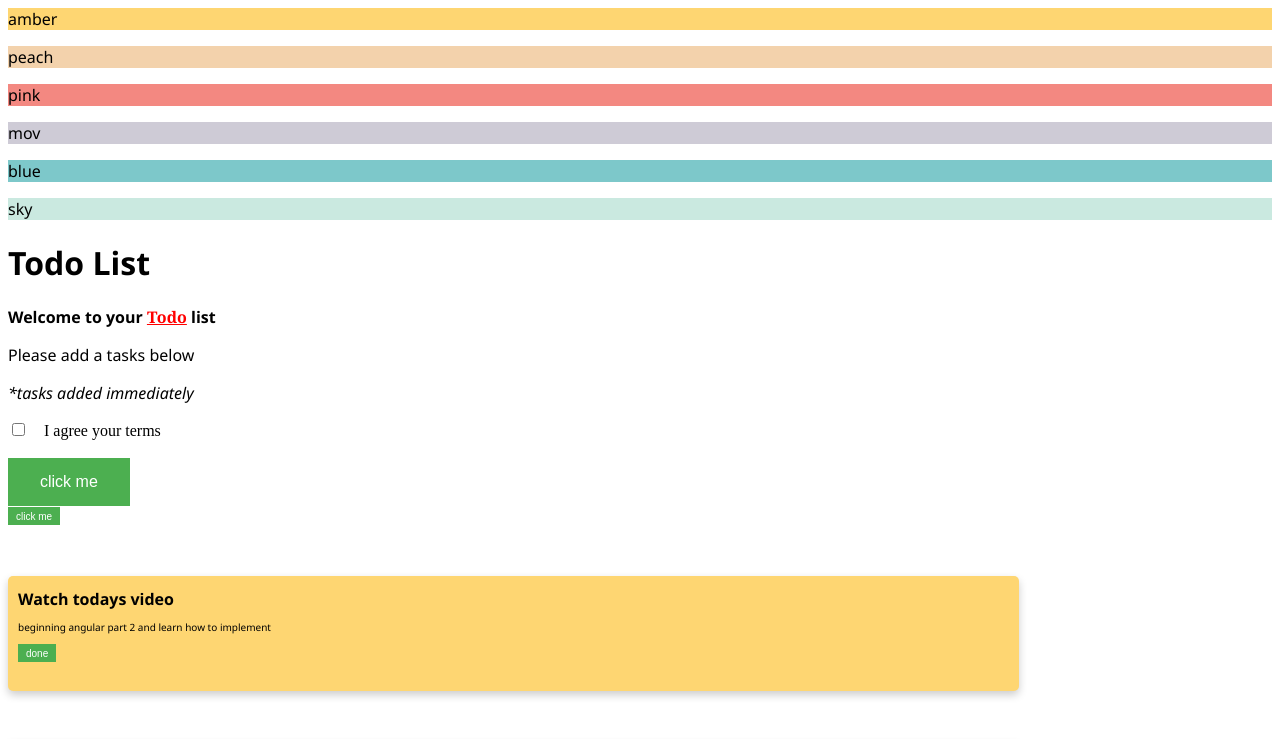
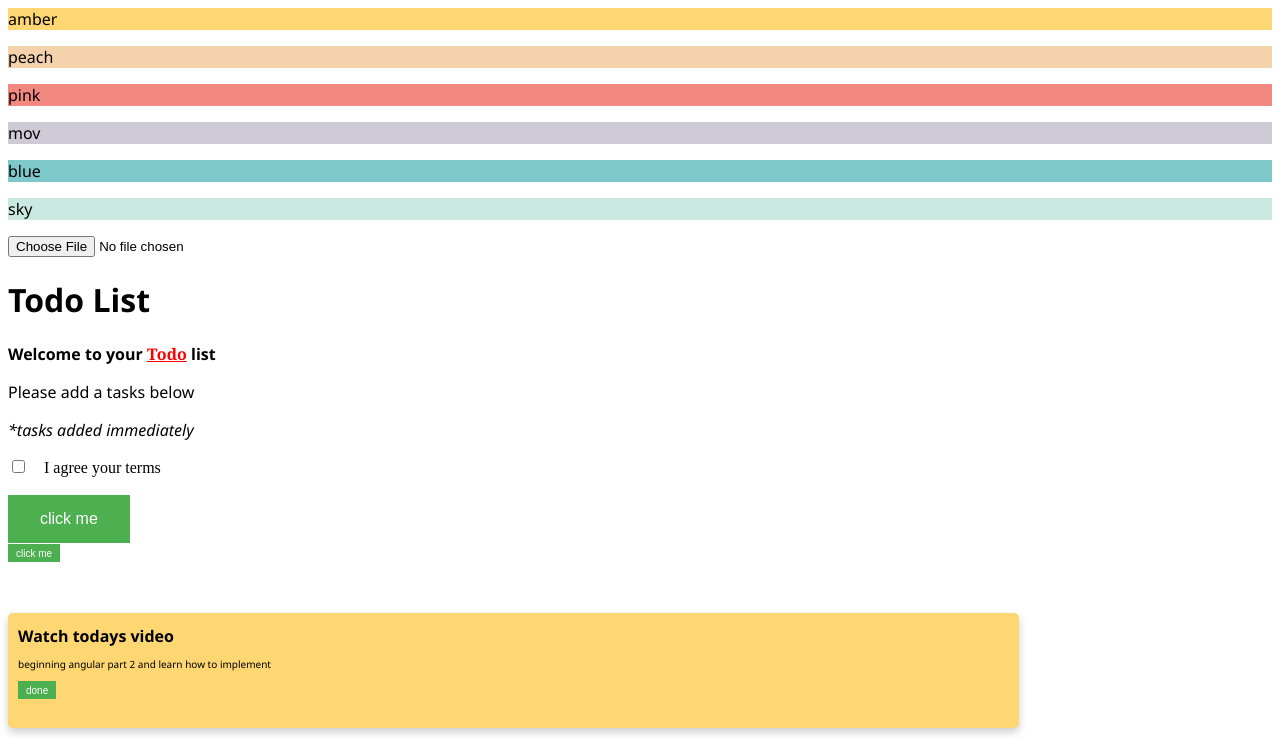
Before and after one commit to flynnn555/angular-absolute-beginners, an Angular app: page / in a window 1280 px wide. Shown: the top 739 px of the page. Built offline with nearby package versions, Linux system fonts and the light colour scheme.

Commit message:
file reader

```diff
--- a/src/app/app.component.html
+++ b/src/app/app.component.html
@@ -4,6 +4,9 @@
 <div class="mov"><p>mov</p> </div>
 <div class="blue"><p>blue</p> </div>
 <div class="sky"><p>sky</p> </div>
+<div>
+  <input type="file" (change)="fileUpload($event)" />
+</div>
 <div>
   <h1>Todo List</h1>
   </div>
--- a/src/app/app.component.ts
+++ b/src/app/app.component.ts
@@ -43,4 +43,19 @@ export class AppComponent  {
     this.checkboxState = this.checkboxState ? false : true;
   }
 
+  fileUpload(event: Event): void {
+    let reader = new FileReader();
+    let target = event.target as HTMLInputElement;
+    let files: FileList = target.files;
+    let file1 = files[0];
+    console.log(file1);
+
+    reader.onload = (e) => {
+      console.log(reader.result);
+      //this.fileString = myReader.result as string;
+   };
+
+
+  }
+
 }
```
